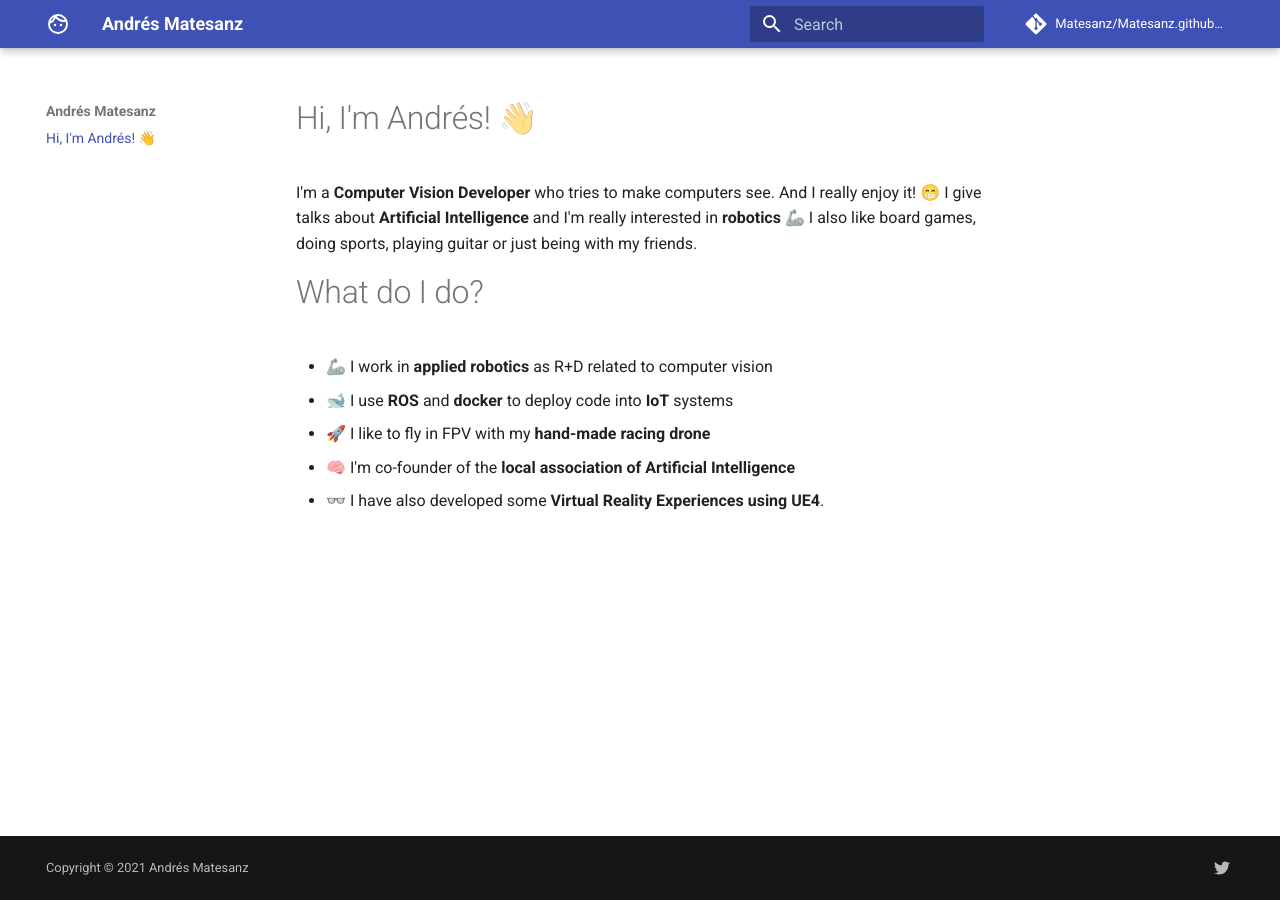
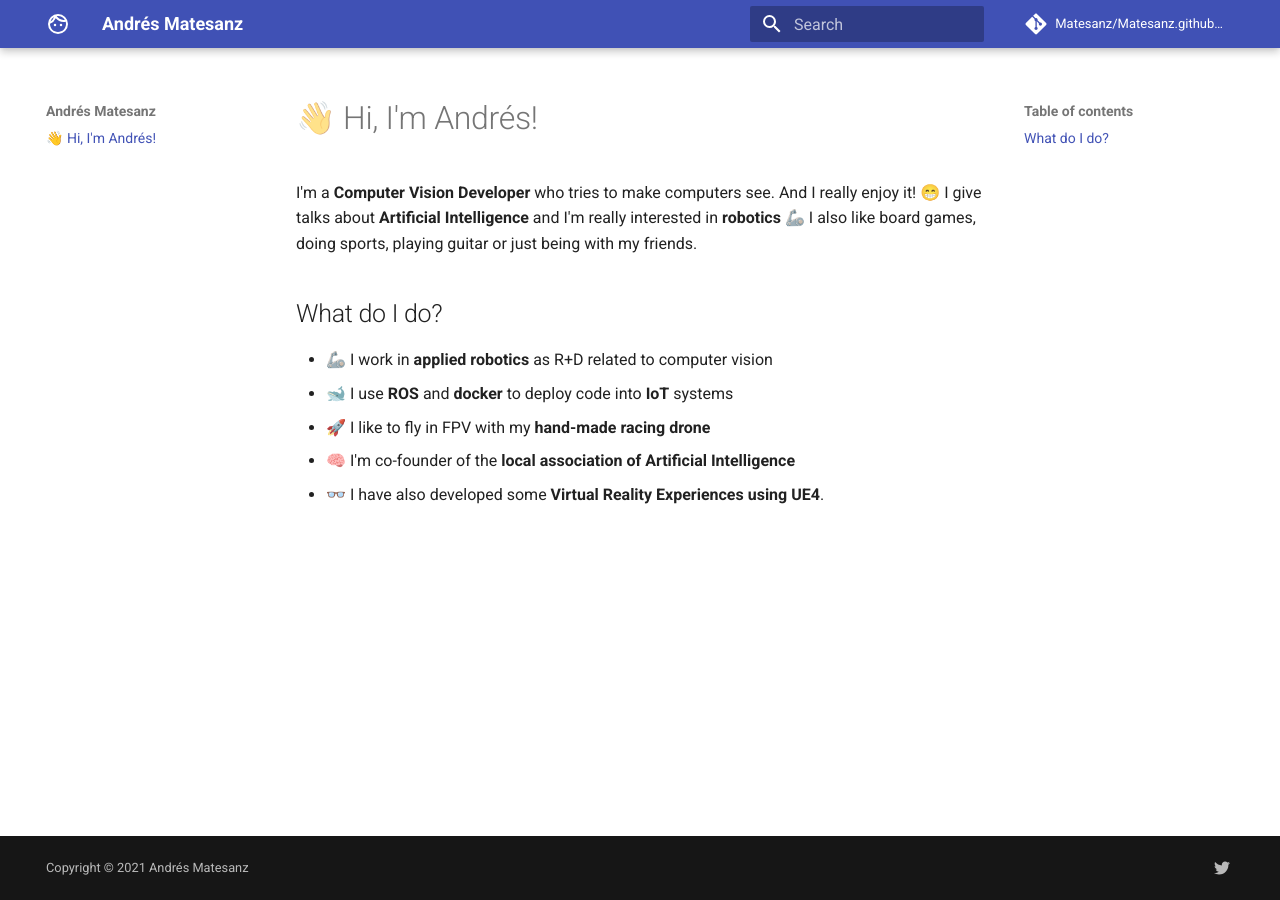
Before and after one commit to Matesanz/Matesanz.github.io, an MkDocs documentation site: the page built from docs/index.md, in a window 1280 px wide. Built offline with MkDocs 1.6.1 and Material for MkDocs 9.7.7, drawn with Linux system fonts in a browser that asks for light colours; comment, search, counter and statistics services are not loaded.

```diff
--- a/docs/index.md
+++ b/docs/index.md
@@ -1,8 +1,8 @@
-# Hi, I'm Andrés! 👋
+# 👋 Hi, I'm Andrés!
 
 I'm a **Computer Vision Developer** who tries to make computers see. And I really enjoy it! 😁 I give talks about **Artificial Intelligence** and I'm really interested in **robotics** 🦾 I also like board games, doing sports, playing guitar or just being with my friends.
 
-# What do I do?
+## What do I do?
 
 - 🦾 I work in **applied robotics** as R+D related to computer vision
 - 🐋 I use **ROS** and **docker** to deploy code into **IoT** systems
```
